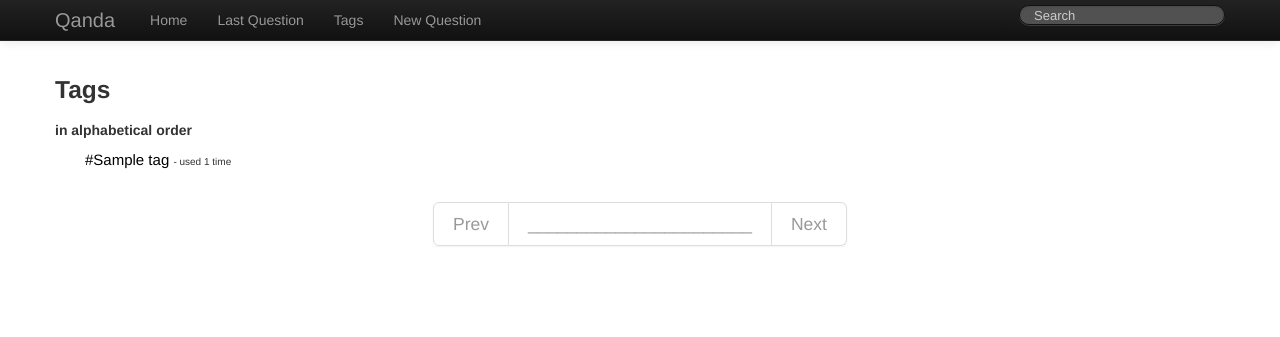
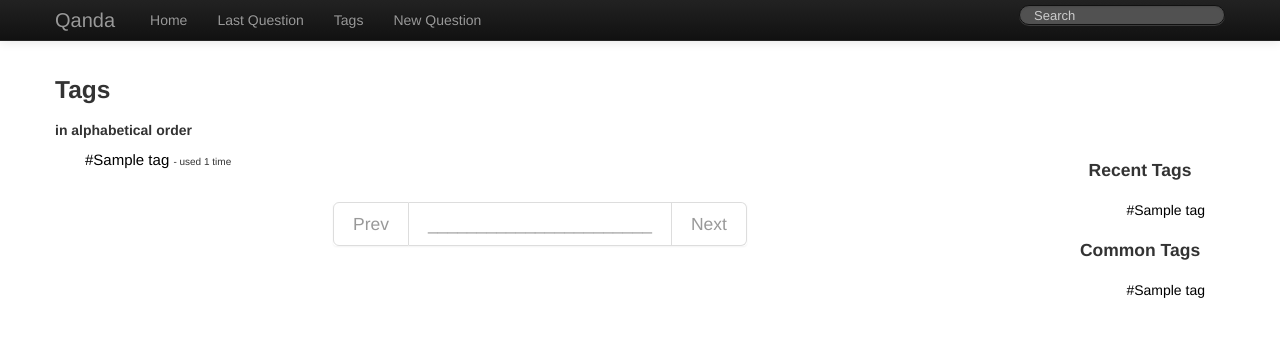
Before and after one commit to alpsayin/django-qanda, a Django app: template qanda/qanda_app/templates/tag_list.html in a window 1280 px wide. Shown: the top 337 px of the page. Run offline with Django 3.2, Linux system fonts and the light colour scheme; the template is opened without the code that fills it: most values are stand-ins (such as "Sample title", 1, 10 or a date in 2020); some libraries are stand-ins or nearby versions.

Commit message:
serve common and recent tags also in tag listing

```diff
--- a/qanda/qanda_app/templates/tag_list.html
+++ b/qanda/qanda_app/templates/tag_list.html
@@ -16,7 +16,9 @@
 		in alphabetical order
 	</h5>
 	<div class="row">
-		<div class="span13">
+		<div class="span10">
+			<div class="row">
+				<div class="span10">
 					{% for tag in tags %}
 								<div class="span3">
 									<a class="tag-list-element" href="{% url qanda_app.views.tag_page tag=tag page="0" %}">
@@ -51,6 +53,11 @@
 				{% endif %}
 			  </ul>
 			</div>
+		</div>
+
+		{% include "righthand_tags.html" %}
+
+	</div>
 
 	{% endblock %}
 
--- a/qanda/qanda_app/views.py
+++ b/qanda/qanda_app/views.py
@@ -18,9 +18,11 @@ from decorators import assert_qanda_user
 from models import *
 
 NUM_OF_QUESTIONS_PER_PAGE = 10
-NUM_OF_TAGS_PER_PAGE = 60
+NUM_OF_TAGS_PER_PAGE = 70
 NUM_OF_TAGS_IN_COMMON_TAGS = 16
 NUM_OF_TAGS_IN_RECENT_TAGS = 16
+NUM_OF_TAGS_IN_COMMON_TAGS_IN_TAG_LIST = 10
+NUM_OF_TAGS_IN_RECENT_TAGS_IN_TAG_LIST = 10
 
 # FORM PROCESSORS
 
@@ -128,6 +130,8 @@ def tag_list(request, page):
 		if prev_qset.exists():
 			context['prev'] = page-1
 
+	context['recent_tags'] = Tag.objects.order_by('-pk').all()[:NUM_OF_TAGS_IN_RECENT_TAGS_IN_TAG_LIST]
+	context['common_tags'] = Question.tags.most_common()[:NUM_OF_TAGS_IN_COMMON_TAGS_IN_TAG_LIST]
 
 	return render_to_response("tag_list.html", context, context_instance=RequestContext(request))
 
```
Lines whose indentation alone changed are shown as unchanged.
